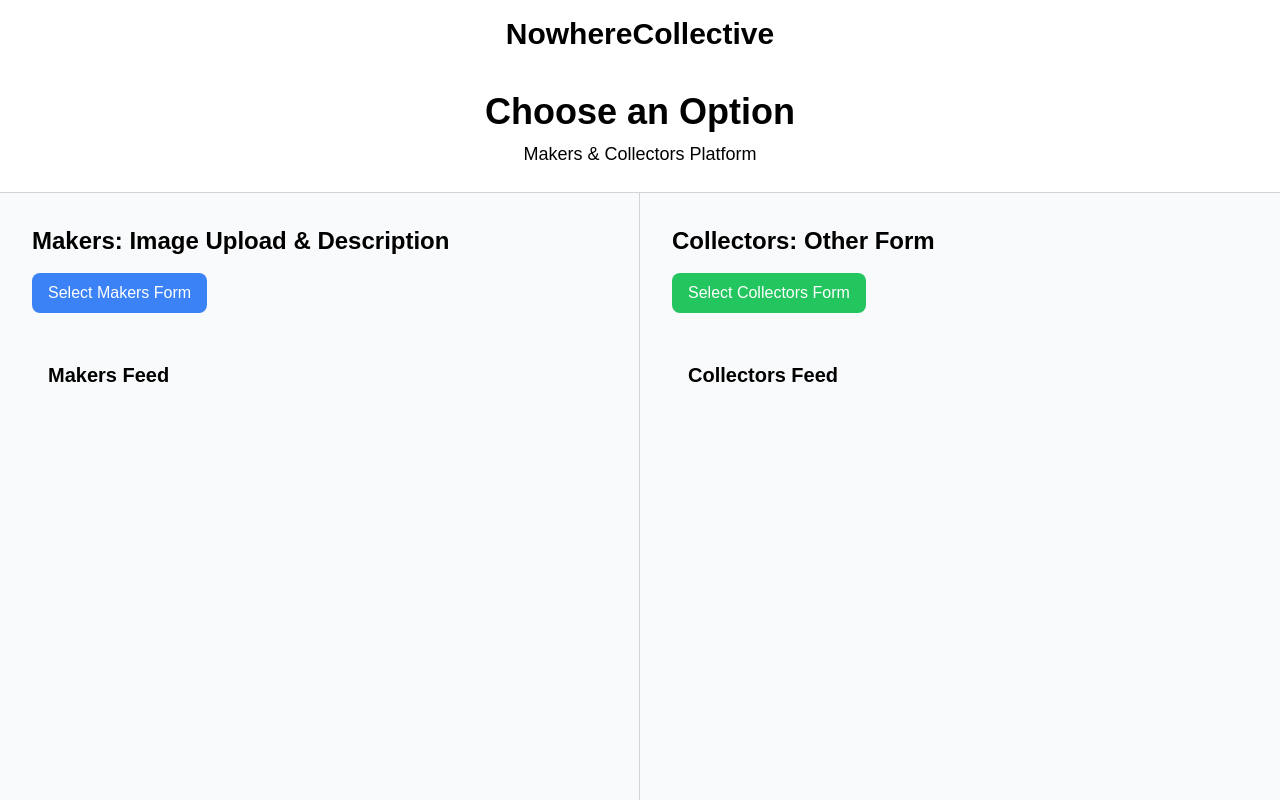
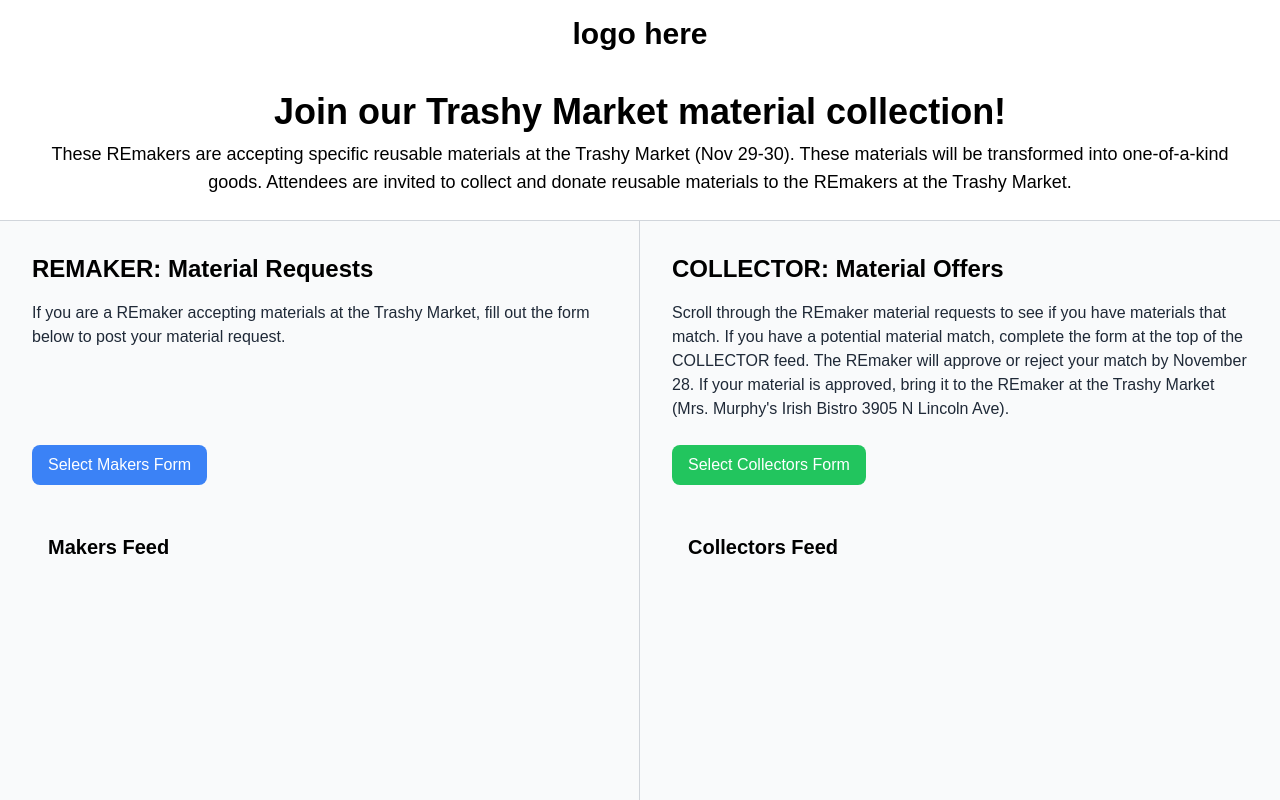
Before and after one commit to YASHSAWANTTT/rewerker-capstone, a Next.js app: page /landing in a window 1280 px wide. Built offline with nearby package versions, Linux system fonts and the light colour scheme.

Commit message:
added titles and text

```diff
--- a/app/access/page.tsx
+++ b/app/access/page.tsx
@@ -10,7 +10,7 @@ export default function AccessPage() {
   const handleSubmit = (e: React.FormEvent) => {
     e.preventDefault();
     // Replace '6666' with your actual access code
-    if (accessCode === '6666') {
+    if (accessCode === '1234') {
       router.push('/landing');
     } else {
       setErrorMessage('Invalid Access Code');
@@ -20,7 +20,7 @@ export default function AccessPage() {
   return (
     <div className="flex flex-col items-center justify-center min-h-screen bg-gradient-to-br from-gray-700 via-gray-900 to-black">
       <h1 className="text-2xl md:text-3xl lg:text-4xl font-bold mb-4 text-white">
-        NowhereCollective | Rewerker
+        NowhereCollective
       </h1>
       <form onSubmit={handleSubmit} className="flex flex-col space-y-4">
         <input
--- a/app/landing/page.tsx
+++ b/app/landing/page.tsx
@@ -16,8 +16,8 @@ const LandingPage = () => {
       type: string;
       color: string;
       quantity: string;
-      firstName: string; // Added
-      businessName: string; // Added
+      firstName: string;
+      businessName: string;
     }[]
   >([]);
   const [collectorsFeed, setCollectorsFeed] = useState<
@@ -28,9 +28,9 @@ const LandingPage = () => {
     type: string;
     color: string;
     quantity: string;
-    firstName: string; // Added
-    email: string; // Added
-    marketStatus: string; // Added
+    firstName: string;
+    email: string;
+    marketStatus: string;
   }[]
 >([]);
 
@@ -89,18 +89,25 @@ const LandingPage = () => {
   return (
     <div className="min-h-screen bg-gray-100 text-black flex flex-col">
       <header className="bg-white shadow-sm p-4">
-        <h1 className="text-center text-3xl font-bold">NowhereCollective</h1>
+        <h1 className="text-center text-3xl font-bold">logo here</h1>
       </header>
 
       <div className="text-center p-6 bg-white border-b border-gray-300">
-        <h1 className="text-4xl font-semibold">Choose an Option</h1>
-        <p className="text-lg mt-2">Makers & Collectors Platform</p>
+        <h1 className="text-4xl font-semibold">Join our Trashy Market material collection!</h1>
+        <p className="text-lg mt-2">These REmakers are accepting specific reusable materials at
+           the Trashy Market (Nov 29-30). These materials will be transformed into one-of-a-kind
+           goods. Attendees are invited to collect and donate reusable materials to the REmakers
+           at the Trashy Market.
+        </p>
       </div>
 
       <div className="flex flex-grow">
         {/* Makers Side */}
         <div className="w-1/2 p-8 bg-gray-50 border-r border-gray-300">
-          <h2 className="text-2xl font-bold mb-4">Makers: Image Upload & Description</h2>
+          <h2 className="text-2xl font-bold mb-4">REMAKER: Material Requests</h2>
+          <p className="text-base text-gray-800 mb-24">
+            If you are a REmaker accepting materials at the Trashy Market, fill out the form below to post your material request.
+          </p>
           <button
             onClick={() => setSelectedForm("form1")}
             className="px-4 py-2 bg-blue-500 text-white rounded-lg hover:bg-blue-600 transition"
@@ -112,17 +119,17 @@ const LandingPage = () => {
             {selectedForm === "form1" && <FormOne addToFeed={addToMakersFeed} />}
             <div className="mt-6 p-4">
               <h3 className="text-xl font-bold">Makers Feed</h3>
-              <Swiper spaceBetween={20} slidesPerView={1} navigation pagination={{ clickable: true }}>
-                {makersFeed.map((item, index) => (
-                  <SwiperSlide key={item.id}>
-                    <div className="bg-gray-200 p-4 rounded-lg">
+              {/* Replacing the Swiper with a scrollable div */}
+              <div className="space-y-6 overflow-y-auto max-h-96">
+                {makersFeed.map((item) => (
+                  <div key={item.id} className="bg-gray-200 p-4 rounded-lg">
                     <img
                       src={item.imageUrl}
                       alt={item.description}
                       className="w-full h-48 object-cover rounded-lg mb-4"
                     />
-                      <p><strong>Business Name:</strong> {item.businessName}</p> {/* Display business name */}
-                      <p><strong>First Name:</strong> {item.firstName}</p> {/* Display first name */}
+                    <p><strong>Business Name:</strong> {item.businessName}</p>
+                    <p><strong>First Name:</strong> {item.firstName}</p>
                     <p><strong>Description:</strong> {item.description}</p>
                     <p><strong>Type:</strong> {item.type}</p>
                     <p><strong>Color:</strong> {item.color}</p>
@@ -134,16 +141,22 @@ const LandingPage = () => {
                       Delete Listing
                     </button>
                   </div>
-                  </SwiperSlide>
                 ))}
-              </Swiper>
+              </div>
             </div>
           </div>
         </div>
 
         {/* Collectors Side */}
         <div className="w-1/2 p-8 bg-gray-50">
-          <h2 className="text-2xl font-bold mb-4">Collectors: Other Form</h2>
+          <h2 className="text-2xl font-bold mb-4">COLLECTOR: Material Offers</h2>
+          <p className="text-base text-gray-800 mb-6">
+          Scroll through the REmaker material requests to see if you have materials that match.
+          If you have a potential material match, complete the form at the top of the COLLECTOR
+          feed. The REmaker will approve or reject your match by November 28. If your material is
+          approved, bring it to the REmaker at the Trashy Market
+          (Mrs. Murphy's Irish Bistro 3905 N Lincoln Ave).
+          </p>
           <button
             onClick={() => setSelectedForm("form2")}
             className="px-4 py-2 bg-green-500 text-white rounded-lg hover:bg-green-600 transition"
@@ -155,10 +168,10 @@ const LandingPage = () => {
             <div className="mt-6 p-4">
               <h3 className="text-xl font-bold">Collectors Feed</h3>
 
-              <Swiper spaceBetween={20} slidesPerView={1} navigation pagination={{ clickable: true }}>
-                {collectorsFeed.map((item, index) => (
-                  <SwiperSlide key={item.id}>
-                    <div className="bg-gray-200 p-4 rounded-lg">
+              {/* Replacing the Swiper with a scrollable div */}
+              <div className="space-y-6 overflow-y-auto max-h-96">
+                {collectorsFeed.map((item) => (
+                  <div key={item.id} className="bg-gray-200 p-4 rounded-lg">
                     <img
                       src={item.imageUrl}
                       alt={item.description}
@@ -172,7 +185,6 @@ const LandingPage = () => {
                     <p><strong>Quantity:</strong> {item.quantity}</p>
                     <p><strong>Market Status:</strong> {item.marketStatus}</p>
 
-                      {/* Radio Buttons for Market Status */}
                     <div className="mt-2">
                       <p className="font-medium">Market Status:</p>
                       <label className="inline-flex items-center mr-4">
@@ -203,9 +215,8 @@ const LandingPage = () => {
                       Delete Listing
                     </button>
                   </div>
-                  </SwiperSlide>
                 ))}
-              </Swiper>
+              </div>
               </div>
           </div>
         </div>
--- a/app/page.tsx
+++ b/app/page.tsx
@@ -3,8 +3,13 @@ import Link from "next/link";
 export default function Home() {
   return (
     <div className="flex flex-col items-center justify-center min-h-screen bg-gradient-to-br from-gray-700 via-gray-900 to-black">
+       <img
+          src="app\public\NowhereCollective_Logo_Hori_Black_web.png"
+          className="w-48 h-32 rounded-full object-cover"
+          />
+
       <h1 className="text-4xl font-bold mb-4">
-       NowhereCollective | Rewerker
+       NowhereCollective
       </h1>
       <Link
         href="/access"
```
Also changed, not shown: app/public/NowhereCollective_Logo_Hori_Black_web.png (added). Lines whose indentation alone changed are shown as unchanged.
